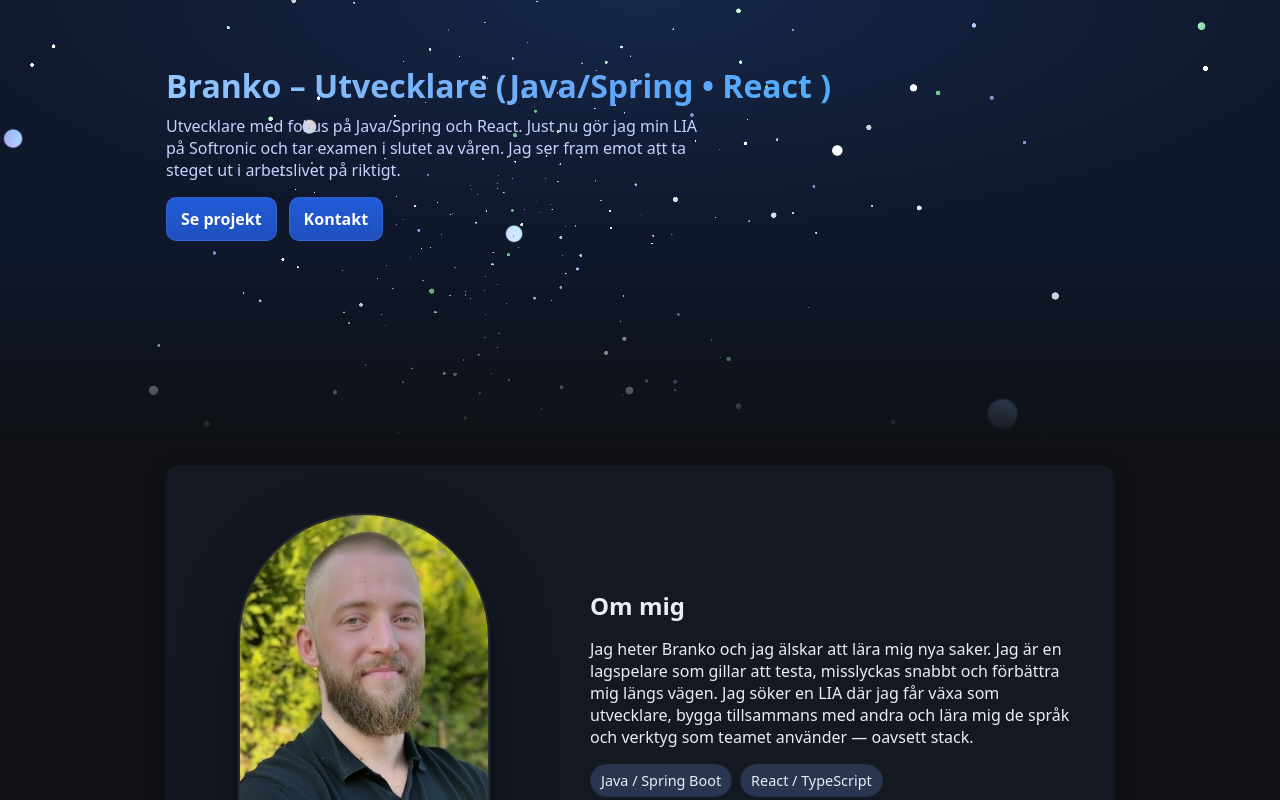
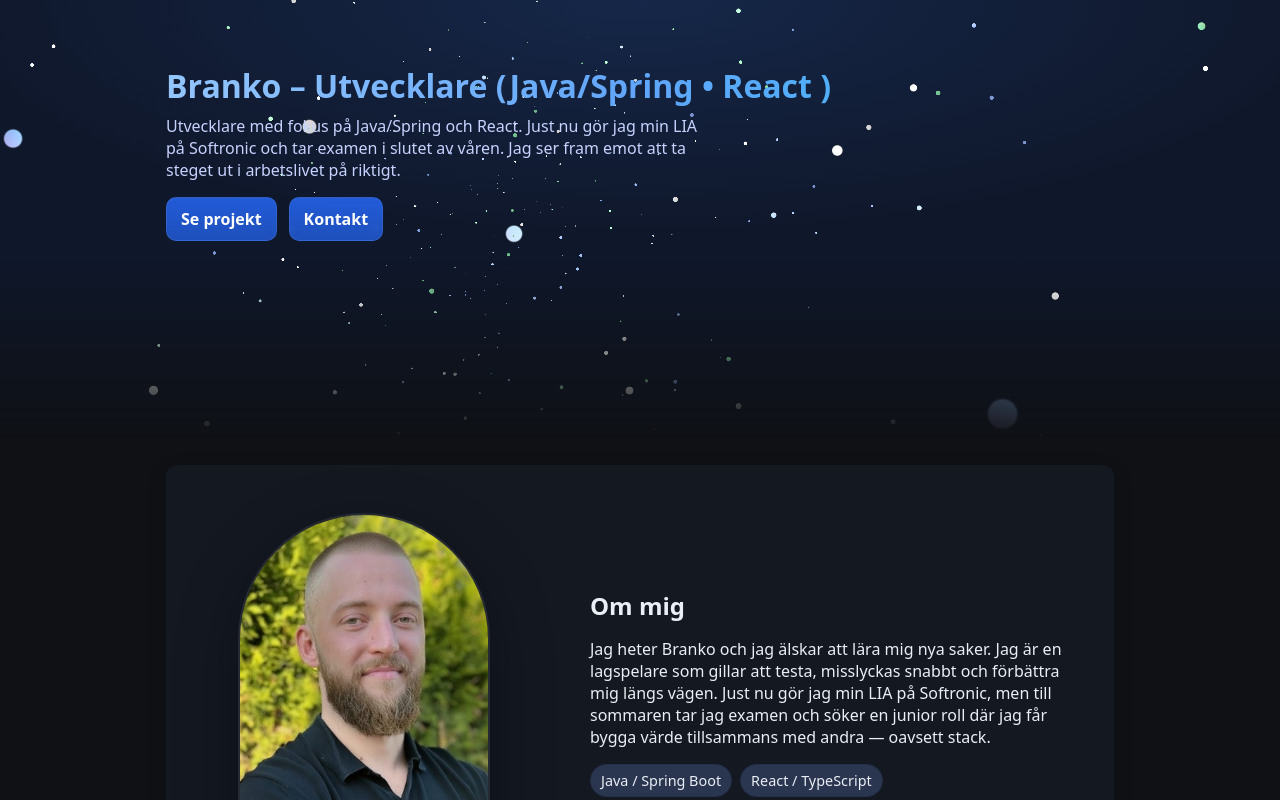
Before and after one commit to Brankoov/branko-portfolio, a React (Vite) app: page / in a window 1280 px wide. Shown: the top 800 px of the page. Built offline with nearby package versions, Linux system fonts and the light colour scheme.

Commit message:
Add: updated the about me section

```diff
--- a/src/App.tsx
+++ b/src/App.tsx
@@ -65,8 +65,9 @@ export default function App() {
         Jag heter Branko och jag älskar att lära mig nya saker.
         Jag är en lagspelare som gillar att testa, misslyckas snabbt
         och förbättra mig längs vägen.
-        Jag söker en LIA där jag får växa som utvecklare, bygga tillsammans med
-        andra och lära mig de språk och verktyg som teamet använder — oavsett stack.
+        Just nu gör jag min LIA på Softronic,
+        men till sommaren tar jag examen och söker en
+        junior roll där jag får bygga värde tillsammans med andra — oavsett stack.
       </p>
 
       <ul className="about__chips" aria-label="Snabbfakta">
```
